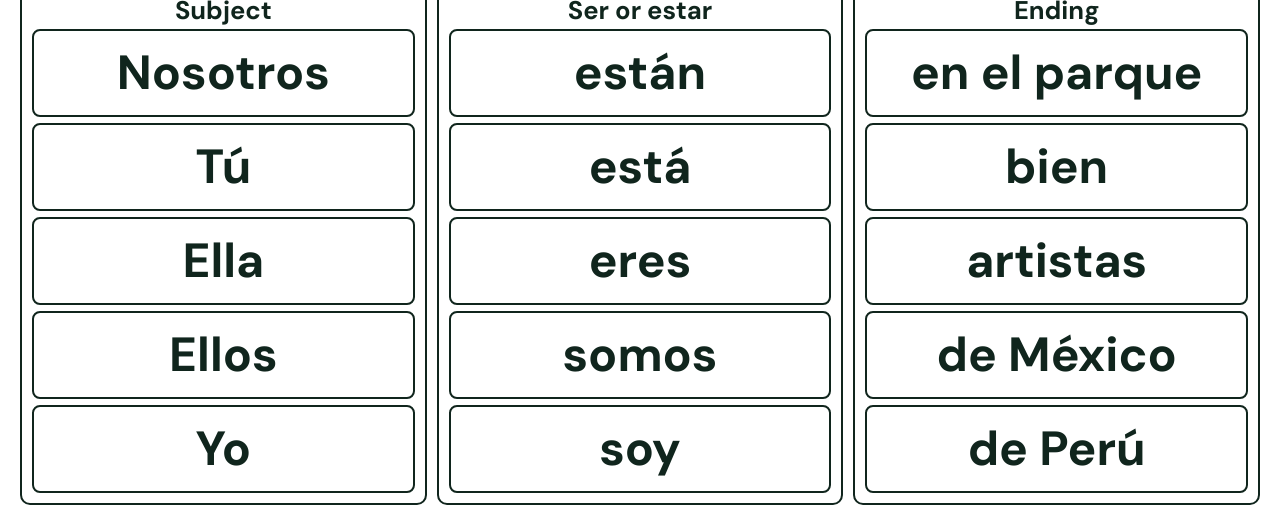
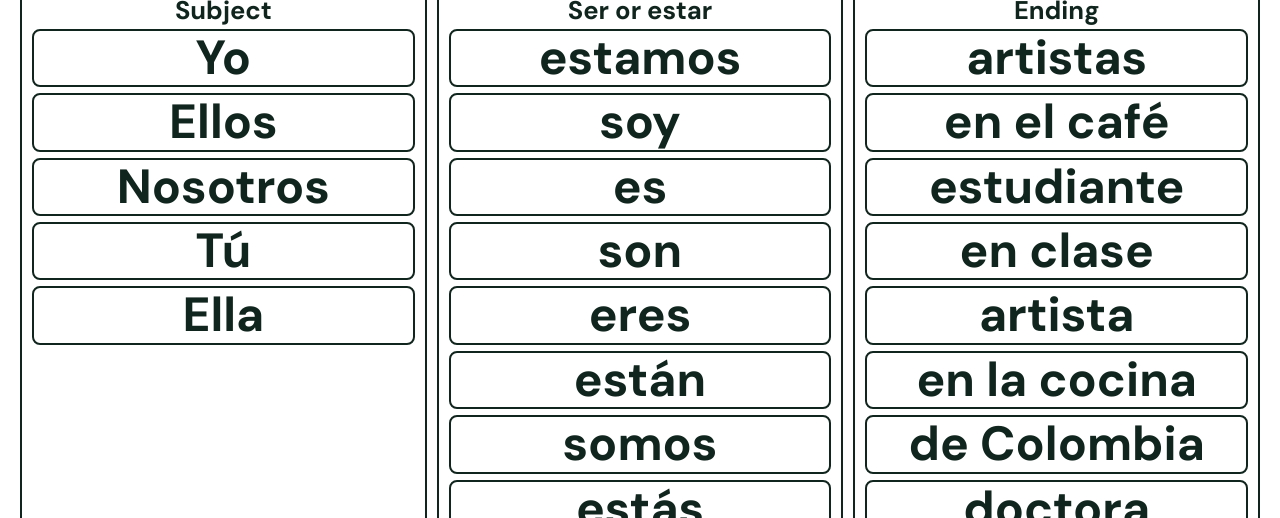
Before and after one commit to esemmelman/span011, a plain HTML site: page exercise2.html in a window 1280 px wide. Shown: the part 97-615 px from the top of the page. Drawn offline with Linux system fonts and the light colour scheme.

Commit message:
Expand ser and estar practice to ten sentences

```diff
--- a/exercise2.css
+++ b/exercise2.css
@@ -11,8 +11,8 @@ main{height:100dvh;display:flex;flex-direction:column;padding:12px 20px}
 .word-bank{display:grid;grid-template-columns:repeat(3,minmax(0,1fr));gap:10px;flex:1;min-height:0;max-height:520px;margin:8px 0}
 .word-column{display:flex;flex-direction:column;min-width:0;padding:10px;border:2px solid var(--green);border-radius:10px}
 .word-column h2{min-height:1.1em;margin:0 0 4px;font-size:clamp(18px,2vw,26px);line-height:1.1;text-align:center}
-.word-list{display:grid;grid-template-rows:repeat(5,minmax(0,1fr));gap:6px;flex:1;min-height:0}
-.word{width:100%;height:100%;min-height:0;padding:2px 4px;border:2px solid var(--green);border-radius:8px;background:var(--cream);color:var(--green);font-family:inherit;font-size:clamp(28px,3.8vw,48px);font-weight:700;line-height:1.05;text-align:center;overflow-wrap:anywhere;cursor:pointer}
+.word-list{display:grid;grid-auto-rows:minmax(48px,auto);align-content:start;gap:6px;flex:1;min-height:0;overflow-y:auto}
+.word{width:100%;min-height:48px;padding:2px 4px;border:2px solid var(--green);border-radius:8px;background:var(--cream);color:var(--green);font-family:inherit;font-size:clamp(28px,3.8vw,48px);font-weight:700;line-height:1.05;text-align:center;overflow-wrap:anywhere;cursor:pointer}
 .word:hover,.word:focus-visible{background:#dbe8d9}
 .word.selected{background:#dbe8d9;outline:4px solid #a45b00;outline-offset:0}
 .word.answer{background:#e1f1e5;border-color:#17603a;outline:4px solid #17603a;outline-offset:0}
--- a/exercise2.js
+++ b/exercise2.js
@@ -26,7 +26,7 @@ function renderQuestion() {
   columns.forEach((column, index) => {
     const list = bank.querySelector(`[data-column="${column}"] .word-list`);
     list.replaceChildren();
-    SpanishSentences.shuffle(sentences.map(sentence => sentence.words[index])).forEach(word => {
+    SpanishSentences.shuffle([...new Set(sentences.map(sentence => sentence.words[index]))]).forEach(word => {
       const button = document.createElement('button');
       button.type = 'button';
       button.className = 'word';
--- a/sentences.js
+++ b/sentences.js
@@ -8,11 +8,11 @@ const SpanishSentences = (() => {
   ];
   // Each row is [Spanish complement, English complement, reason].
   const examples = [
-    { ser: [['estudiante', 'a student', 'Identity'], ['de México', 'from Mexico', 'Origin'], ['artista', 'an artist', 'Identity']], estar: [['en casa', 'at home', 'Location'], ['aquí', 'here', 'Location'], ['bien', 'well', 'Condition']] },
-    { ser: [['estudiante', 'a student', 'Identity'], ['de Perú', 'from Peru', 'Origin'], ['artista', 'an artist', 'Identity']], estar: [['en la escuela', 'at school', 'Location'], ['aquí', 'here', 'Location'], ['bien', 'well', 'Condition']] },
-    { ser: [['estudiante', 'a student', 'Identity'], ['de Chile', 'from Chile', 'Origin'], ['doctora', 'a doctor', 'Identity']], estar: [['en el parque', 'in the park', 'Location'], ['aquí', 'here', 'Location'], ['bien', 'well', 'Condition']] },
-    { ser: [['estudiantes', 'students', 'Identity'], ['de Colombia', 'from Colombia', 'Origin'], ['artistas', 'artists', 'Identity']], estar: [['en clase', 'in class', 'Location'], ['aquí', 'here', 'Location'], ['bien', 'well', 'Condition']] },
-    { ser: [['estudiantes', 'students', 'Identity'], ['de España', 'from Spain', 'Origin'], ['artistas', 'artists', 'Identity']], estar: [['en la biblioteca', 'in the library', 'Location'], ['aquí', 'here', 'Location'], ['bien', 'well', 'Condition']] }
+    { ser: [['estudiante', 'a student', 'Identity'], ['de México', 'from Mexico', 'Origin'], ['artista', 'an artist', 'Identity']], estar: [['en casa', 'at home', 'Location'], ['en el museo', 'in the museum', 'Location'], ['en el jardín', 'in the garden', 'Location']] },
+    { ser: [['estudiante', 'a student', 'Identity'], ['de Perú', 'from Peru', 'Origin'], ['artista', 'an artist', 'Identity']], estar: [['en la escuela', 'at school', 'Location'], ['en la cocina', 'in the kitchen', 'Location'], ['en el mercado', 'at the market', 'Location']] },
+    { ser: [['estudiante', 'a student', 'Identity'], ['de Chile', 'from Chile', 'Origin'], ['doctora', 'a doctor', 'Identity']], estar: [['en el parque', 'in the park', 'Location'], ['en la oficina', 'at the office', 'Location'], ['en el café', 'at the café', 'Location']] },
+    { ser: [['estudiantes', 'students', 'Identity'], ['de Colombia', 'from Colombia', 'Origin'], ['artistas', 'artists', 'Identity']], estar: [['en clase', 'in class', 'Location'], ['en el cine', 'at the movies', 'Location'], ['en la playa', 'at the beach', 'Location']] },
+    { ser: [['estudiantes', 'students', 'Identity'], ['de España', 'from Spain', 'Origin'], ['artistas', 'artists', 'Identity']], estar: [['en la biblioteca', 'in the library', 'Location'], ['en el restaurante', 'at the restaurant', 'Location'], ['en la estación', 'at the station', 'Location']] }
   ];
   const all = subjects.flatMap((subject, person) => ['ser', 'estar'].flatMap(verb =>
     examples[person][verb].map(([complement, english, reason], variant) => ({
@@ -20,8 +20,8 @@ const SpanishSentences = (() => {
       words: [subject.es, subject[verb], complement],
       english: `${subject.en} ${subject.am} ${english}.`
     }))));
-  const sectionsKey = 'span011-sections-v1';
-  const historyKey = 'span011-history-v1';
+  const sectionsKey = 'span011-sections-v2';
+  const historyKey = 'span011-history-v2';
   let memory = {};
   let memoryHistory = [];
 
@@ -43,12 +43,13 @@ const SpanishSentences = (() => {
   }
   function makeSet(excluded) {
     for (let attempt = 0; attempt < 100; attempt++) {
-      const serPeople = new Set(shuffle([0, 1, 2, 3, 4]).slice(0, 2 + Math.floor(Math.random() * 2)));
-      const picked = subjects.map((_, person) => {
-        const verb = serPeople.has(person) ? 'ser' : 'estar';
-        return shuffle(all.filter(item => item.id.startsWith(`${person}-${verb}-`) && !excluded.has(item.id)))[0];
+      const usedEndings = new Set();
+      const picked = shuffle(subjects.flatMap((_, person) => ['ser', 'estar'].map(verb => ({ person, verb })))).map(({ person, verb }) => {
+        const item = shuffle(all.filter(candidate => candidate.id.startsWith(`${person}-${verb}-`) && !excluded.has(candidate.id) && !usedEndings.has(candidate.words[2])))[0];
+        if (item) usedEndings.add(item.words[2]);
+        return item;
       });
-      if (picked.every(Boolean) && new Set(picked.map(item => item.words[2])).size === 5) return shuffle(picked);
+      if (picked.every(Boolean)) return shuffle(picked);
     }
     return null;
   }
```
Also changed, not shown: 1 other file.
